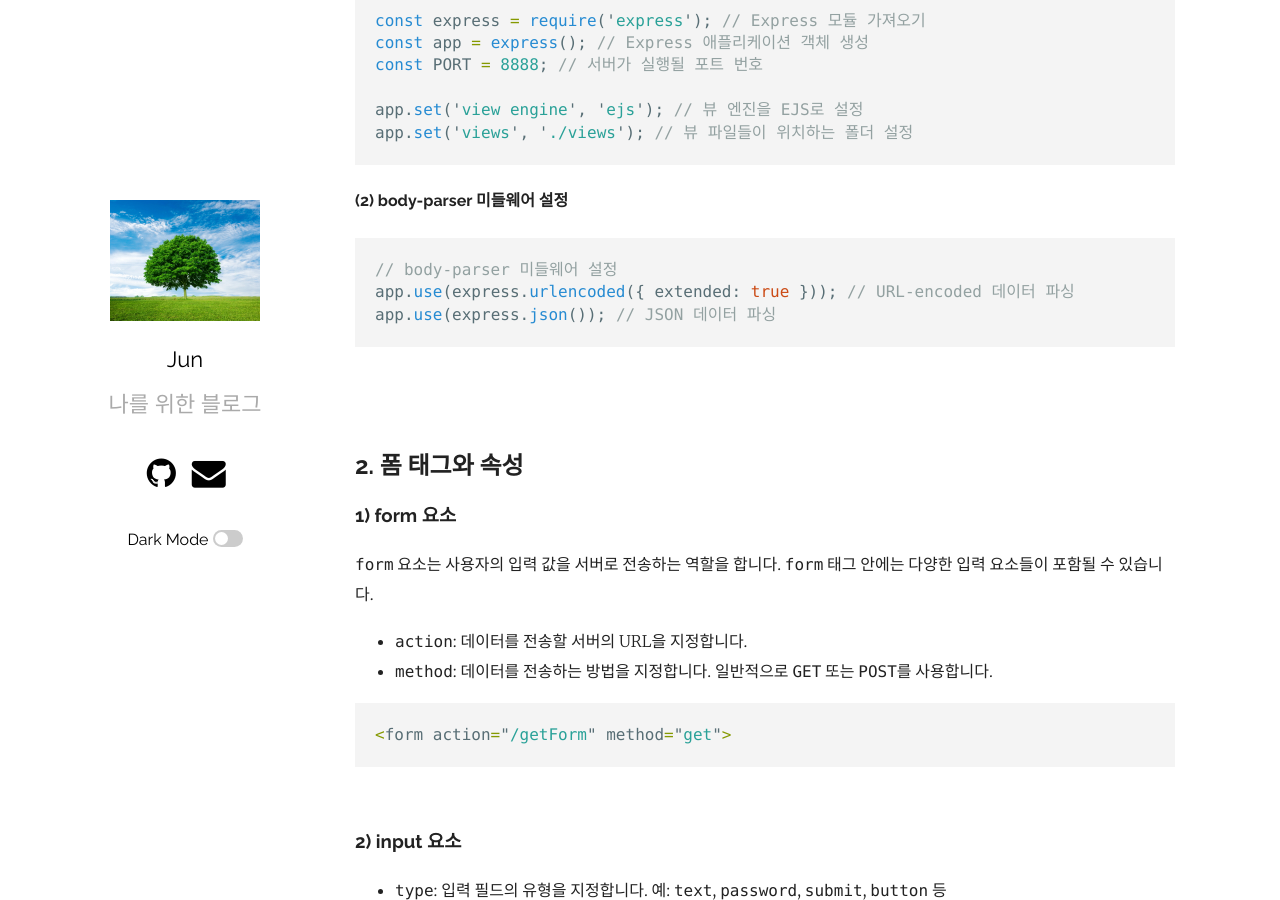
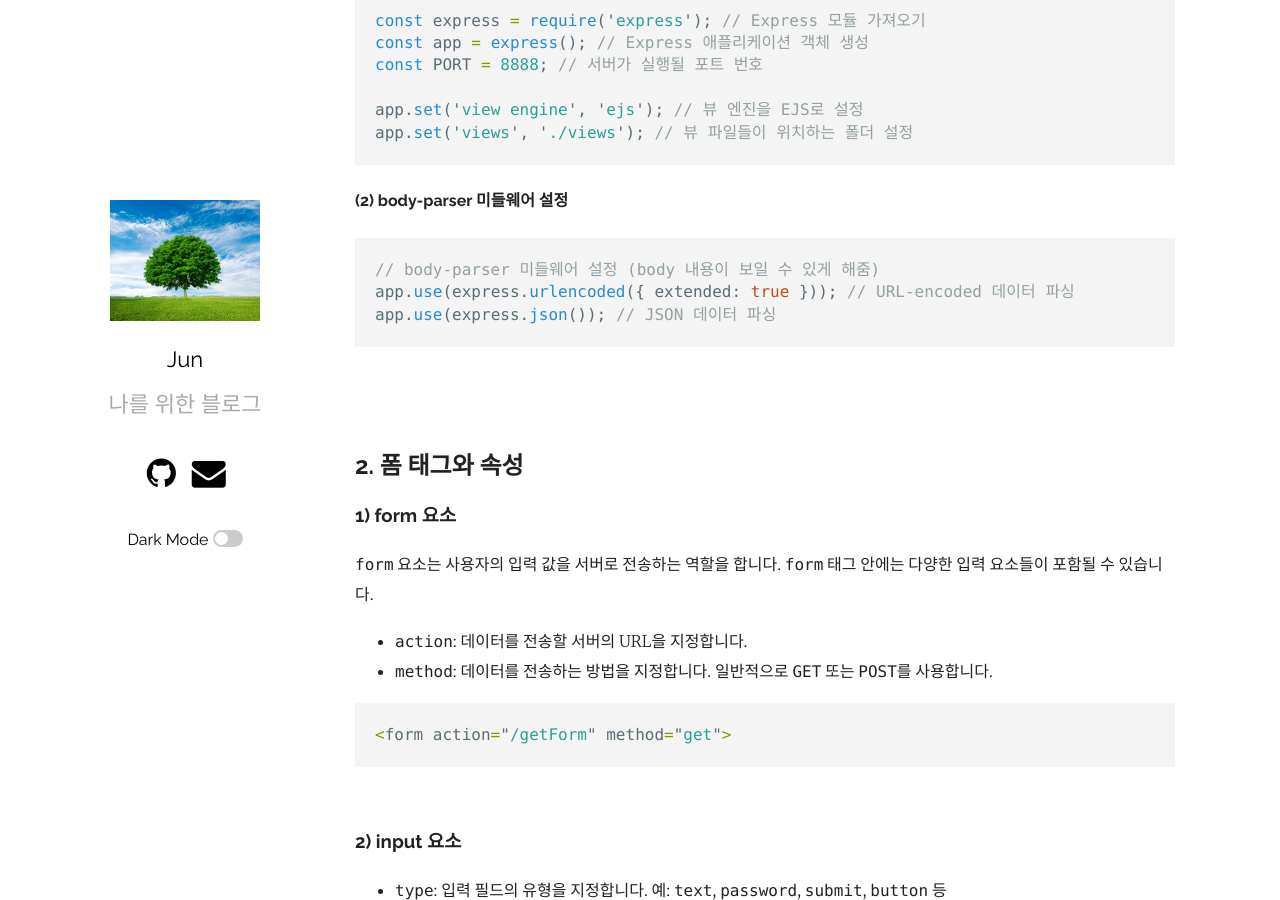
Before and after one commit to ymind14563/ymind14563.github.io, a Jekyll site: the page built from _posts/2024-06-27-blog(1).markdown, in a window 1280 px wide and 900 px high, scrolled down 698 px. Built offline with Jekyll 4.4.1, drawn with Linux system fonts in a browser that asks for light colours.

Commit message:
edit blog

````diff
--- a/_posts/2024-06-27-blog(1).markdown
+++ b/_posts/2024-06-27-blog(1).markdown
@@ -38,7 +38,7 @@ app.set('views', './views'); // 뷰 파일들이 위치하는 폴더 설정
 #### (2) body-parser 미들웨어 설정
 
 ```js
-// body-parser 미들웨어 설정
+// body-parser 미들웨어 설정 (body 내용이 보일 수 있게 해줌)
 app.use(express.urlencoded({ extended: true })); // URL-encoded 데이터 파싱
 app.use(express.json()); // JSON 데이터 파싱
 ```
````
